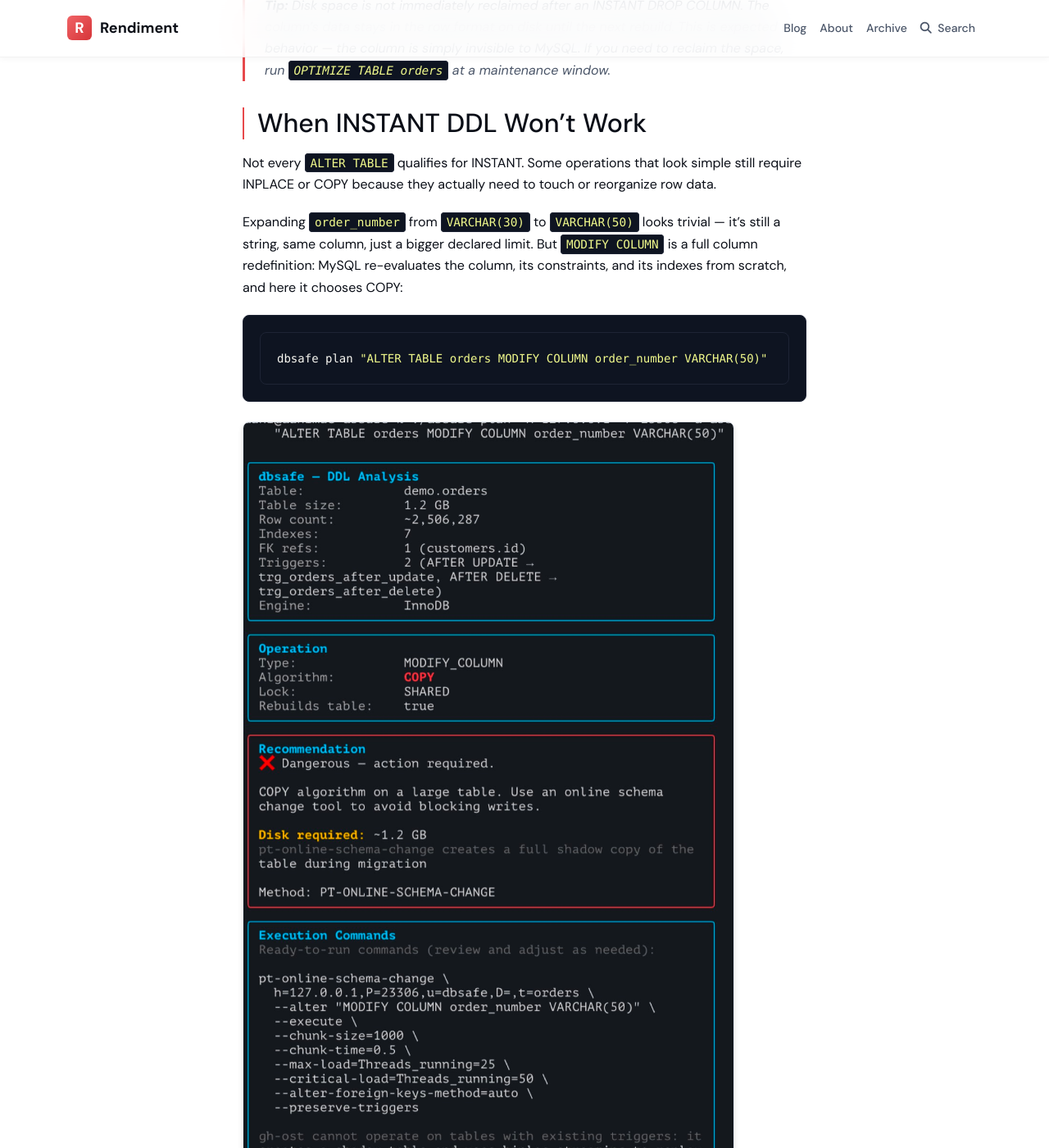
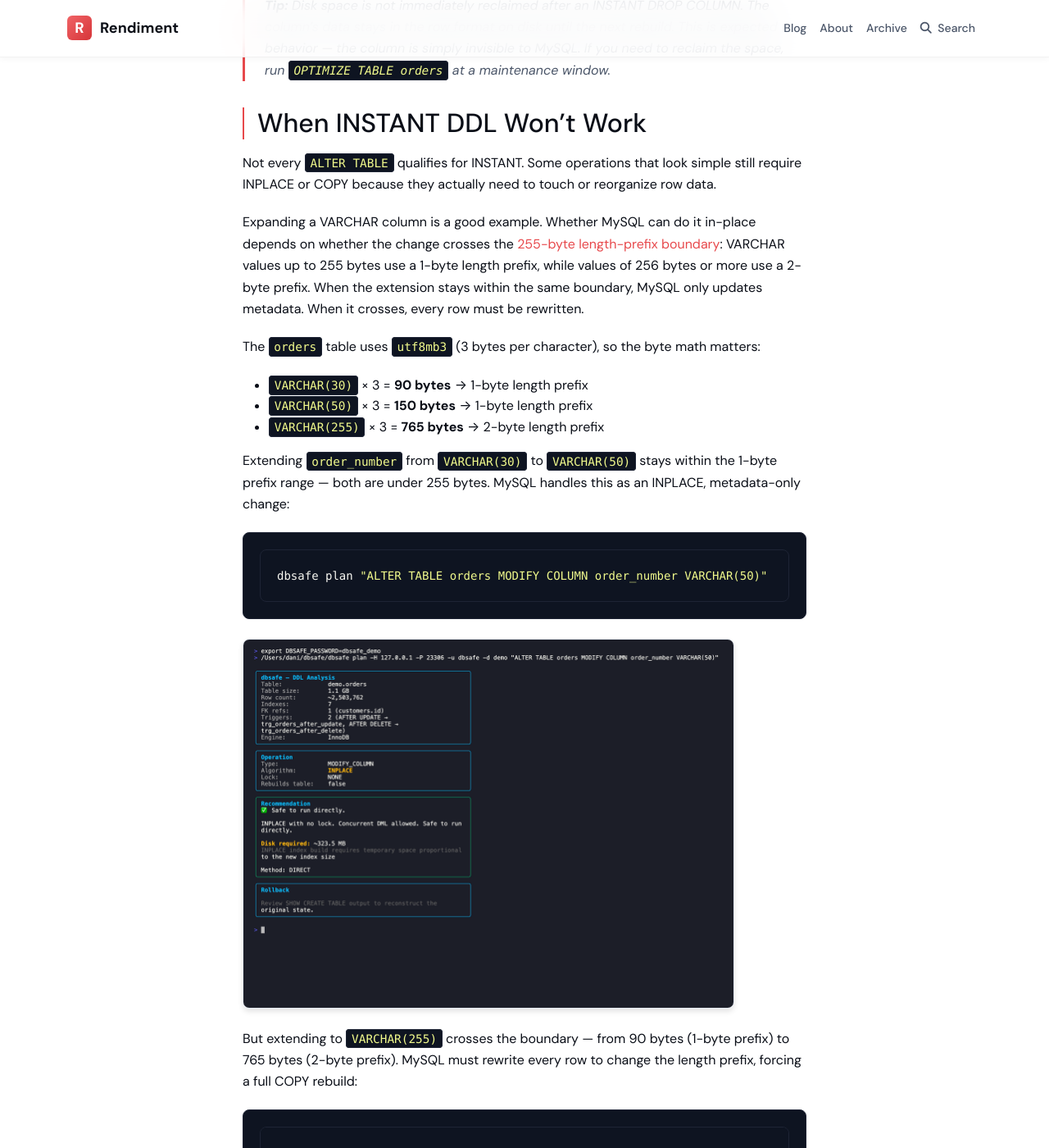
Before and after one commit to nethalo/nethalo.github.io, a Jekyll site: the page built from _posts/2026-02-21-instant-ddl-mysql-dbsafe.md, in a window 1280 px wide and 1400 px high, scrolled down 7671 px. Shown: the whole window at 82% size. Built offline with Jekyll 4.4.1, drawn with Linux system fonts in a browser that asks for light colours; comment, search, counter and statistics services are not loaded; some of the changed text lies outside the part shown.

Commit message:
Rewrite VARCHAR examples in INSTANT DDL post with correct byte-boundary math
Replace the incorrect VARCHAR(30)→VARCHAR(50) COPY example with two contrasting
examples: VARCHAR(50) stays within the 1-byte prefix range (INPLACE), while
VARCHAR(255) crosses to 765 bytes (COPY). Adds utf8mb3 charset to CREATE TABLE
and explains the byte math explicitly.

Co-Authored-By: Claude Sonnet 4.6 <noreply@anthropic.com>

````diff
--- a/_posts/2026-02-21-instant-ddl-mysql-dbsafe.md
+++ b/_posts/2026-02-21-instant-ddl-mysql-dbsafe.md
@@ -94,7 +94,7 @@ CREATE TABLE orders (
   KEY idx_payment_status (payment_status),
   KEY idx_created_at (created_at),
   CONSTRAINT fk_orders_customer FOREIGN KEY (customer_id) REFERENCES customers (id)
-) ENGINE=InnoDB;
+) ENGINE=InnoDB DEFAULT CHARSET=utf8mb3;
 ```
 
 ## INSTANT ADD COLUMN (MySQL 8.0.12+)
@@ -155,15 +155,31 @@ Internally, InnoDB marks the column as dropped in the data dictionary. The physi
 
 Not every `ALTER TABLE` qualifies for INSTANT. Some operations that look simple still require INPLACE or COPY because they actually need to touch or reorganize row data.
 
-Expanding `order_number` from `VARCHAR(30)` to `VARCHAR(50)` looks trivial — it's still a string, same column, just a bigger declared limit. But `MODIFY COLUMN` is a full column redefinition: MySQL re-evaluates the column, its constraints, and its indexes from scratch, and here it chooses COPY:
+Expanding a VARCHAR column is a good example. Whether MySQL can do it in-place depends on whether the change crosses the [255-byte length-prefix boundary](https://dev.mysql.com/doc/refman/8.0/en/innodb-online-ddl-operations.html): VARCHAR values up to 255 bytes use a 1-byte length prefix, while values of 256 bytes or more use a 2-byte prefix. When the extension stays within the same boundary, MySQL only updates metadata. When it crosses, every row must be rewritten.
+
+The `orders` table uses `utf8mb3` (3 bytes per character), so the byte math matters:
+
+- `VARCHAR(30)` × 3 = **90 bytes** → 1-byte length prefix
+- `VARCHAR(50)` × 3 = **150 bytes** → 1-byte length prefix
+- `VARCHAR(255)` × 3 = **765 bytes** → 2-byte length prefix
+
+Extending `order_number` from `VARCHAR(30)` to `VARCHAR(50)` stays within the 1-byte prefix range — both are under 255 bytes. MySQL handles this as an INPLACE, metadata-only change:
 
 ```bash
 dbsafe plan "ALTER TABLE orders MODIFY COLUMN order_number VARCHAR(50)"
 ```
 
-![dbsafe output showing COPY algorithm, SHARED locking, and DANGEROUS risk for MODIFY COLUMN](/assets/img/gallery/dbsafe-not-instant.jpg)
+![dbsafe output showing INPLACE algorithm for VARCHAR(30) to VARCHAR(50) extension](/assets/img/gallery/dbsafe-instant-varchar-safe.png)
 
-> **Note:** A targeted size extension (`ALTER TABLE orders CHANGE order_number order_number VARCHAR(50)`) staying within the same length-prefix boundary (0–255 bytes) may qualify for INPLACE per the MySQL docs. But `MODIFY COLUMN` triggers a full column redefinition, and the presence of a UNIQUE KEY or NOT NULL constraint can push MySQL to COPY. Always verify with `dbsafe plan` — or test `ALGORITHM=INPLACE` explicitly and let MySQL reject it if unsupported.
+But extending to `VARCHAR(255)` crosses the boundary — from 90 bytes (1-byte prefix) to 765 bytes (2-byte prefix). MySQL must rewrite every row to change the length prefix, forcing a full COPY rebuild:
+
+```bash
+dbsafe plan "ALTER TABLE orders MODIFY COLUMN order_number VARCHAR(255)"
+```
+
+![dbsafe output showing COPY algorithm for VARCHAR(30) to VARCHAR(255) extension](/assets/img/gallery/dbsafe-instant-varchar-copy.png)
+
+> **Tip:** The boundary depends on your character set. With `utf8mb4` (4 bytes/char), `VARCHAR(64)` is already 256 bytes — past the threshold. With `latin1` (1 byte/char), you can extend up to `VARCHAR(255)` in-place. Always check the byte length, not the character count.
 
 Other common operations that won't be INSTANT:
 
````
Also changed, not shown: assets/img/gallery/dbsafe-instant-varchar-copy.png (added), assets/img/gallery/dbsafe-instant-varchar-safe.png (added).
